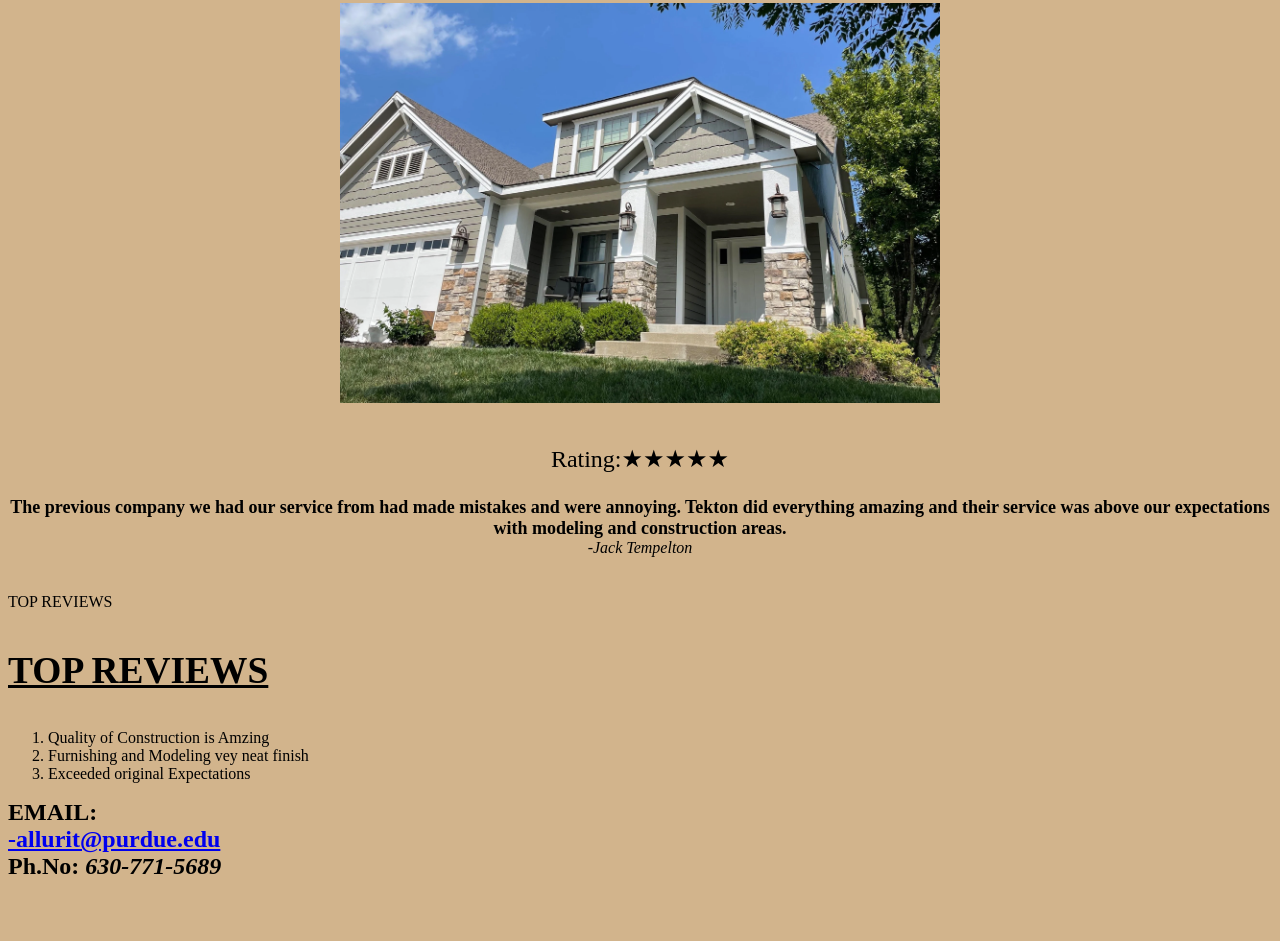
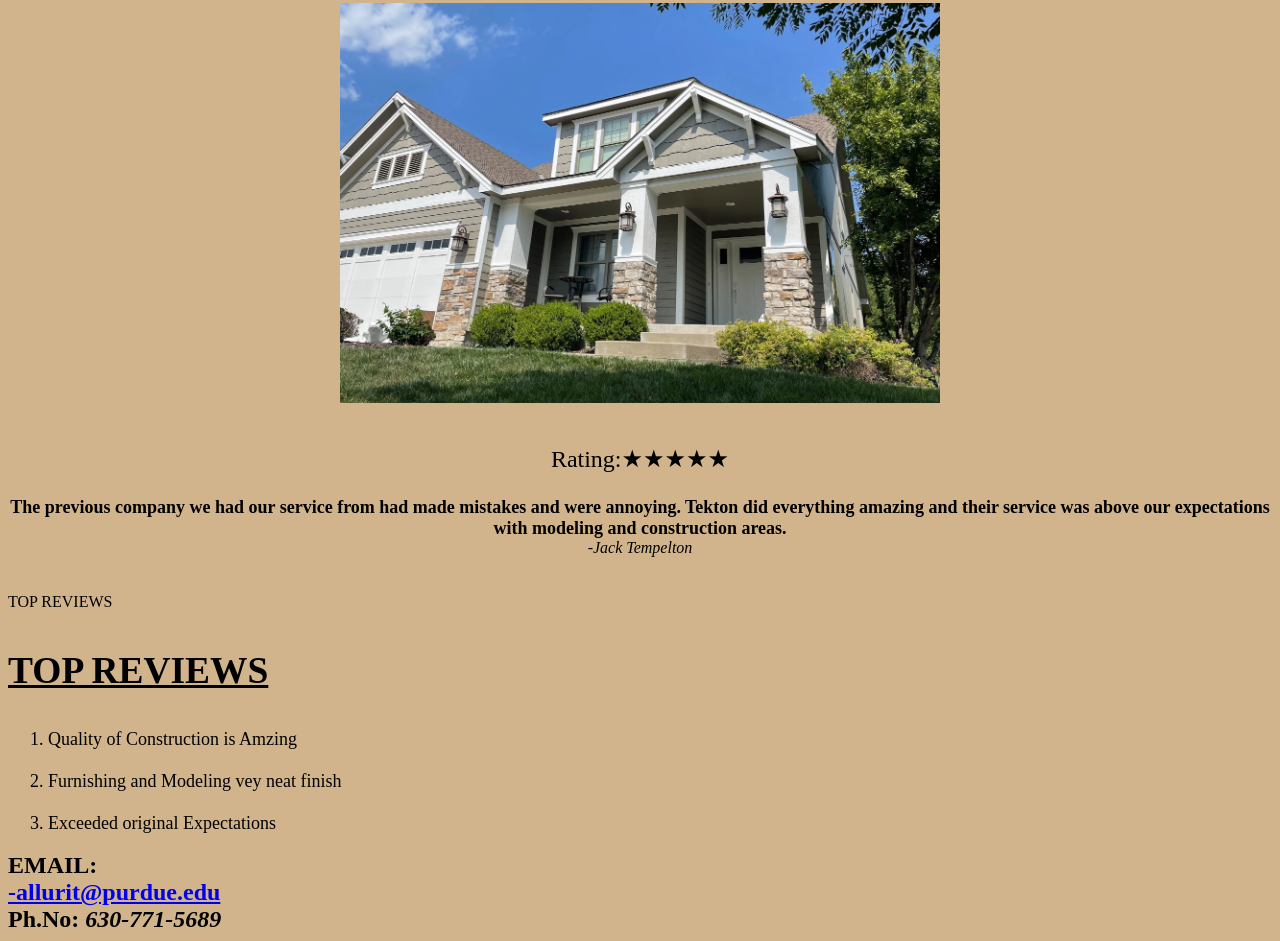
Before and after one commit to TejasivasaiAlluri/TejasivasaiAlluri.github.io, a plain HTML site: page index.html in a window 1280 px wide. Shown: the part 809-1750 px from the top of the page. Before the commit the page ends 1697 px from the top, so only its background shows below. Drawn offline with Linux system fonts and the light colour scheme.

Commit message:
index.html

```diff
--- a/index.html
+++ b/index.html
@@ -29,12 +29,13 @@
 <br>TOP REVIEWS
 <right>
 <font size = 6><b><u><h3>TOP REVIEWS</h3></u></b></font>
-<ol>
+<font size = 4><ol>
 <li>Quality of Construction is Amzing</li>
+<br>
 <li>Furnishing and Modeling vey neat finish</li>
+<br>
 <li>Exceeded original Expectations</li>
-
-</ol>
+</ol></font>
 </right>
 <right><b><font size = 5>EMAIL:
 <br>
```
